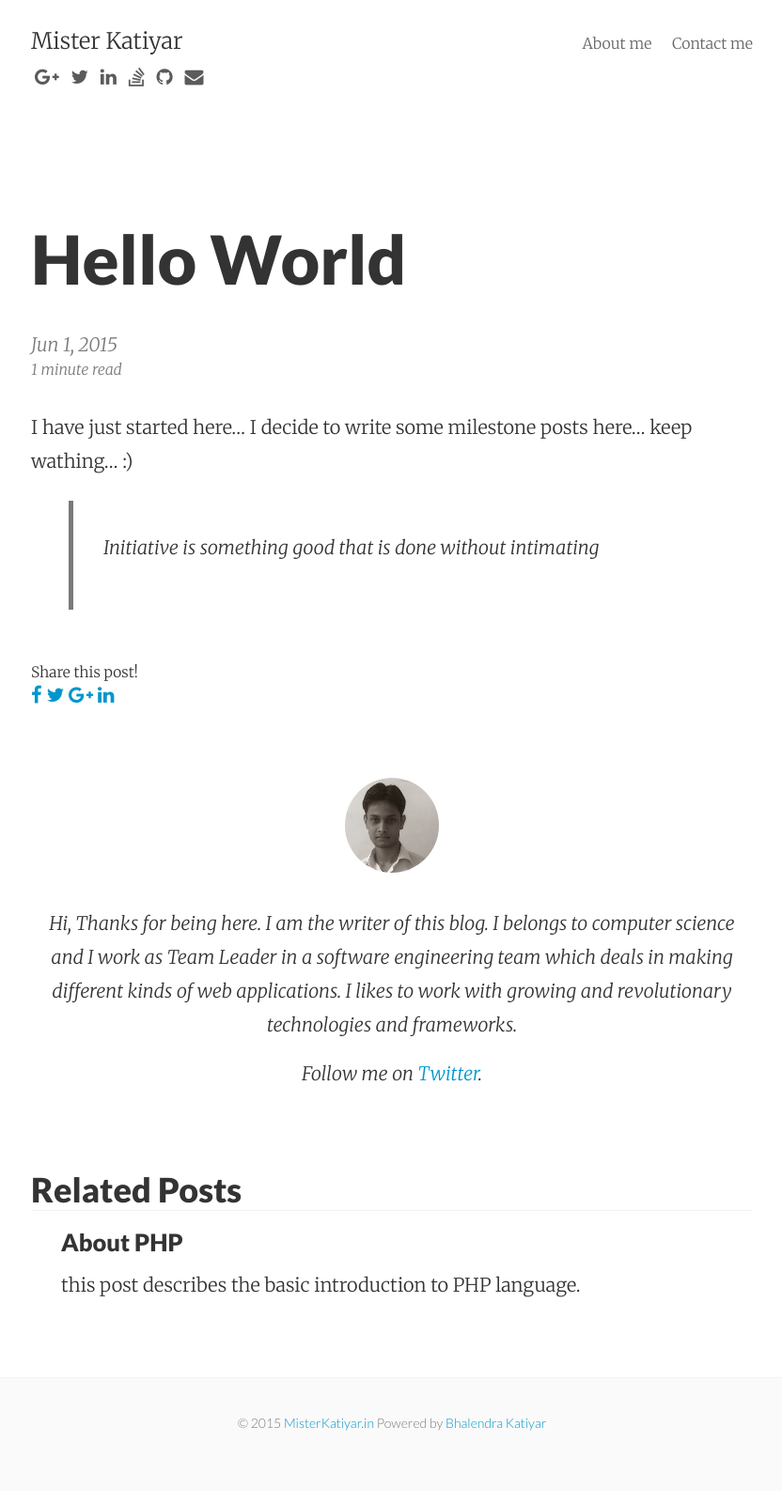
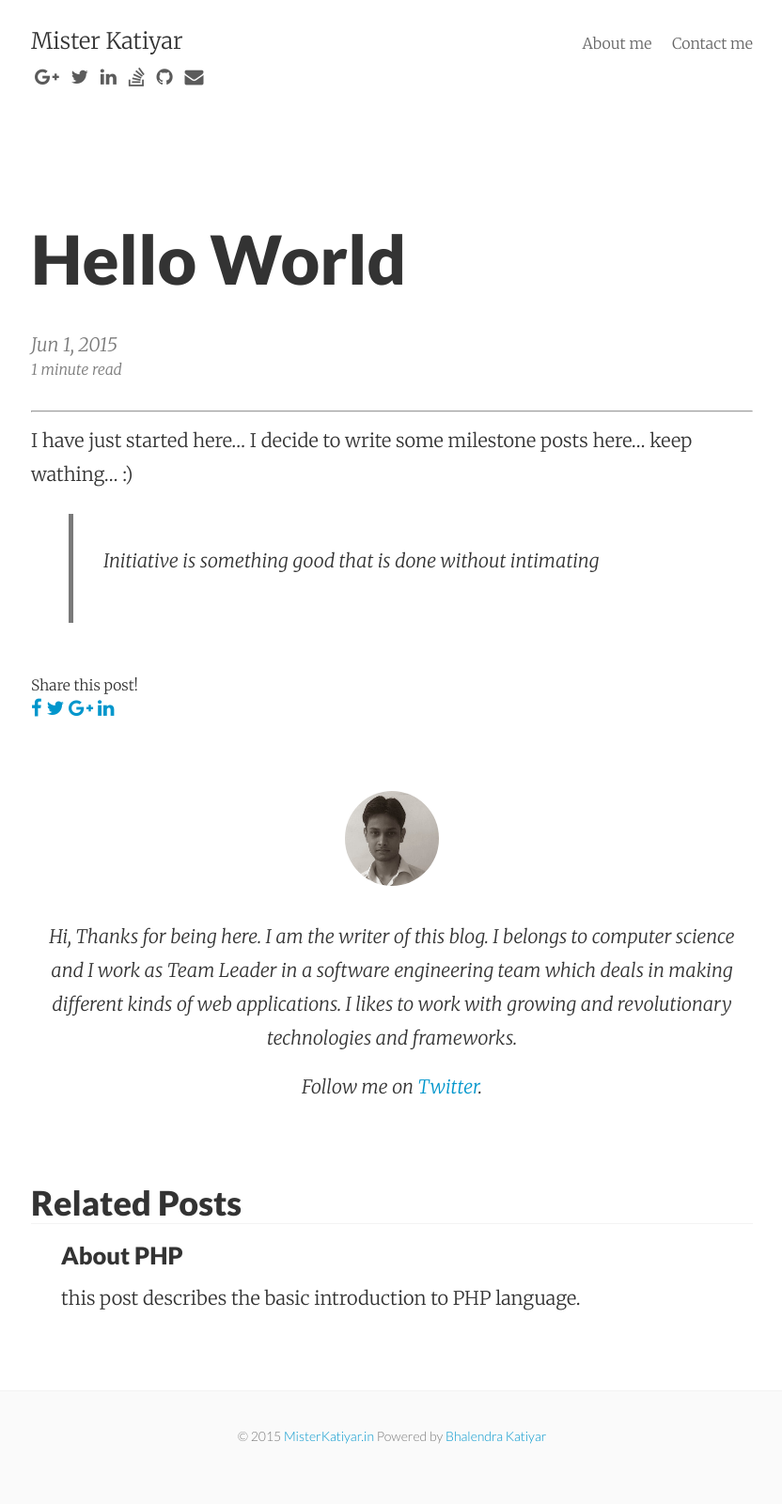
Before and after one commit to wmisterkatiyar/misterkatiyar.github.io, a Jekyll site: the page built from _posts/2015-06-01-hello-world.md, in a window 1280 px wide. Shown: the whole page at 94% size, without its empty margins (223-1055 px from the left). Built offline with Jekyll 4.4.1, drawn with Linux system fonts in a browser that asks for light colours; nearby versions of some CDN libraries; Markdown is read by kramdown in place of the engine named in the settings.

Commit message:
Update post.html

```diff
--- a/_layouts/post.html
+++ b/_layouts/post.html
@@ -17,6 +17,7 @@ layout: default
 </div>
 
 <article class="post-content">
+  {{ page.summary }} <hr>
   {{ content }}
 </article>
 
```
